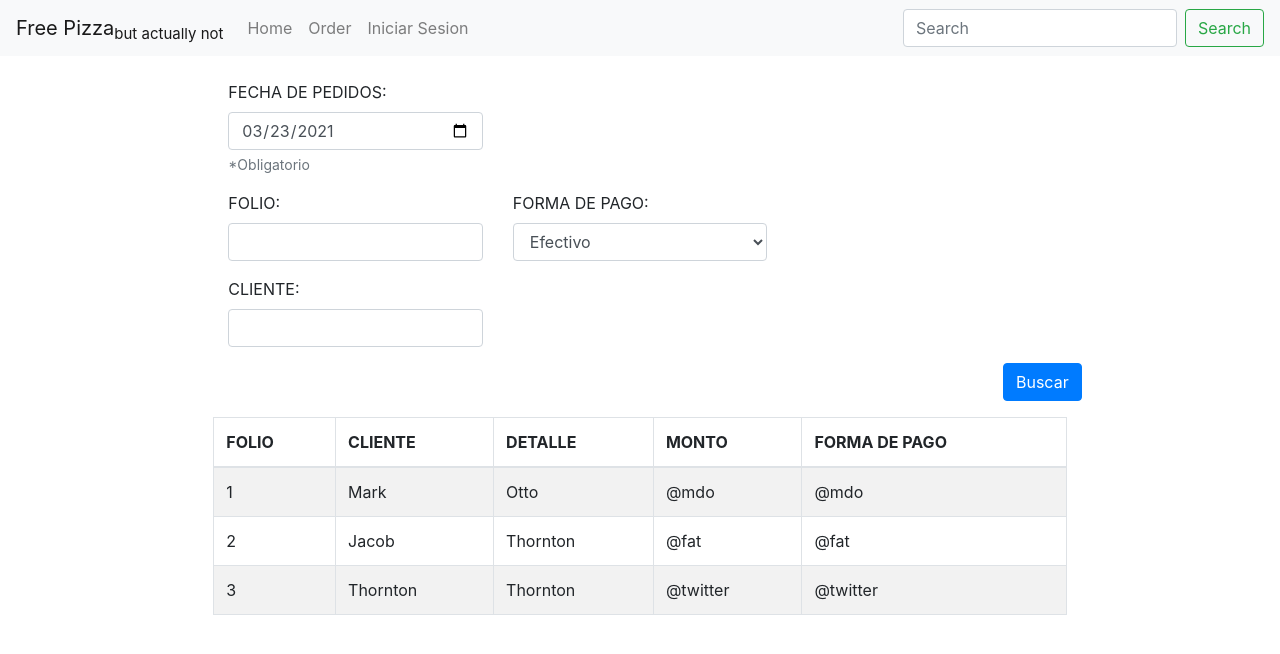
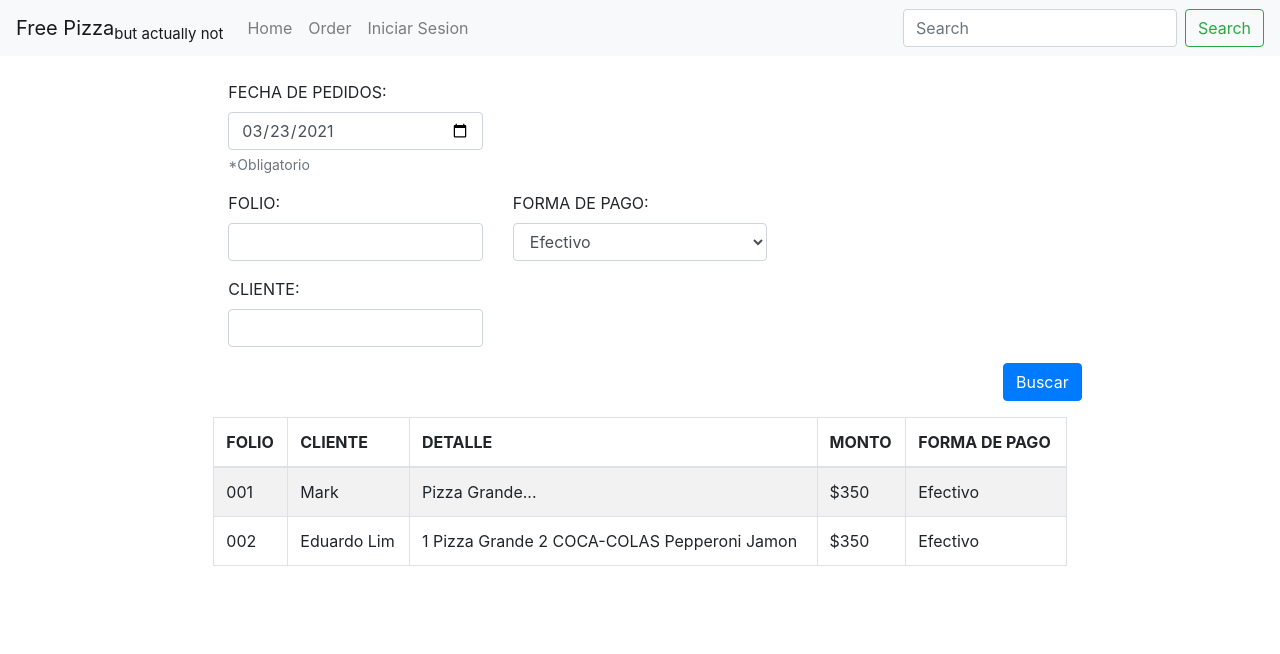
Before and after one commit to JonathanGzzBen/free-pizza-but-actually-not, a Next.js app in the folder src/: page /pedidos-dia in a window 1280 px wide. Shown: the top 654 px of the page. Built offline with nearby package versions, Linux system fonts and the light colour scheme.

Commit message:
Add data fetching for pedidos-dia page

```diff
--- a/src/pages/pedidos-dia.jsx
+++ b/src/pages/pedidos-dia.jsx
@@ -2,7 +2,7 @@ import { useState } from "react";
 import { Col, Form, Row, Button, Table } from "react-bootstrap";
 import Layout from "../components/layout";
 
-export default function PedidosPorDia() {
+export default function PedidosPorDia(props) {
   const date = new Date();
   const [fechaPedidos, setFechaPedidos] = useState(
     date.toISOString().substring(0, 10)
@@ -27,6 +27,7 @@ export default function PedidosPorDia() {
       cliente,
     });
   };
+
   return (
     <Layout>
       <Form>
@@ -114,30 +115,42 @@ export default function PedidosPorDia() {
             </tr>
           </thead>
           <tbody>
-            <tr>
-              <td>1</td>
-              <td>Mark</td>
-              <td>Otto</td>
-              <td>@mdo</td>
-              <td>@mdo</td>
-            </tr>
-            <tr>
-              <td>2</td>
-              <td>Jacob</td>
-              <td>Thornton</td>
-              <td>@fat</td>
-              <td>@fat</td>
-            </tr>
-            <tr>
-              <td>3</td>
-              <td>Thornton</td>
-              <td>Thornton</td>
-              <td>@twitter</td>
-              <td>@twitter</td>
-            </tr>
+            {props.pedidos &&
+              props.pedidos.map((pedido) => (
+                <tr>
+                  <td>{pedido.folio}</td>
+                  <td>{pedido.cliente}</td>
+                  <td>{pedido.detalle}</td>
+                  <td>${pedido.monto}</td>
+                  <td>{pedido.formaPago}</td>
+                </tr>
+              ))}
           </tbody>
         </Table>
       </Row>
     </Layout>
   );
 }
+
+export function getServerSideProps() {
+  return {
+    props: {
+      pedidos: [
+        {
+          folio: "001",
+          cliente: "Mark",
+          detalle: "Pizza Grande...",
+          monto: "350",
+          formaPago: "Efectivo",
+        },
+        {
+          folio: "002",
+          cliente: "Eduardo Lim",
+          detalle: "1 Pizza Grande\n2 COCA-COLAS\nPepperoni\nJamon",
+          monto: "350",
+          formaPago: "Efectivo",
+        },
+      ],
+    },
+  };
+}
```
